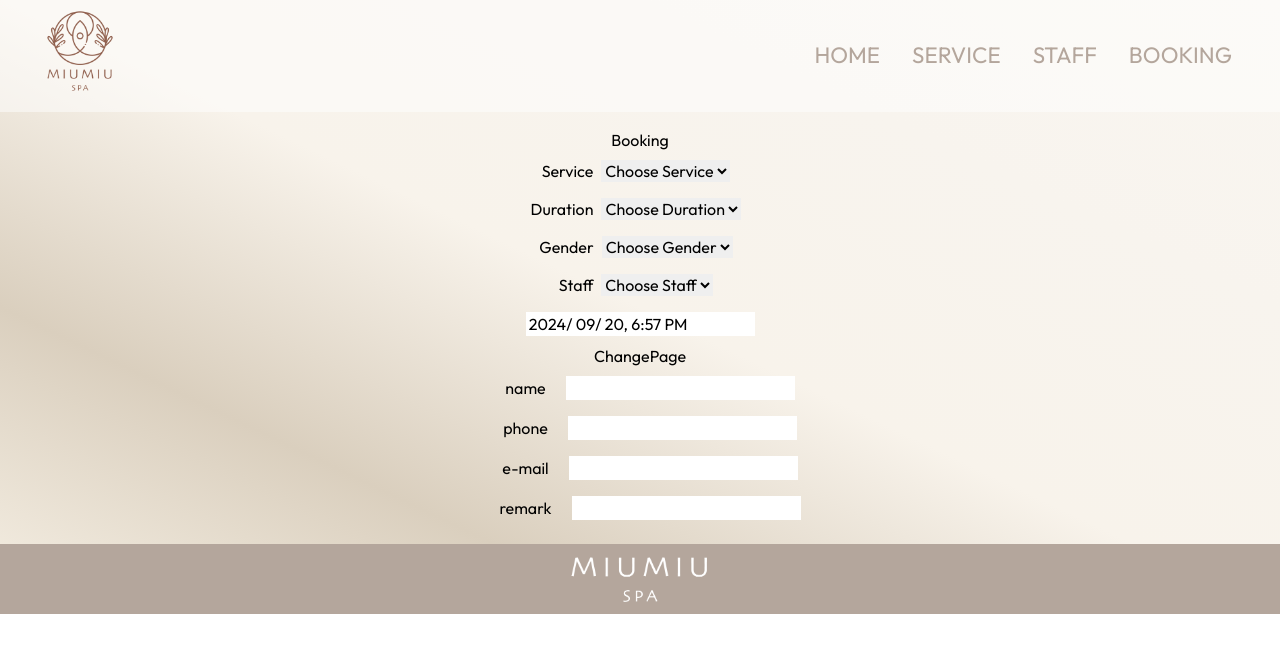
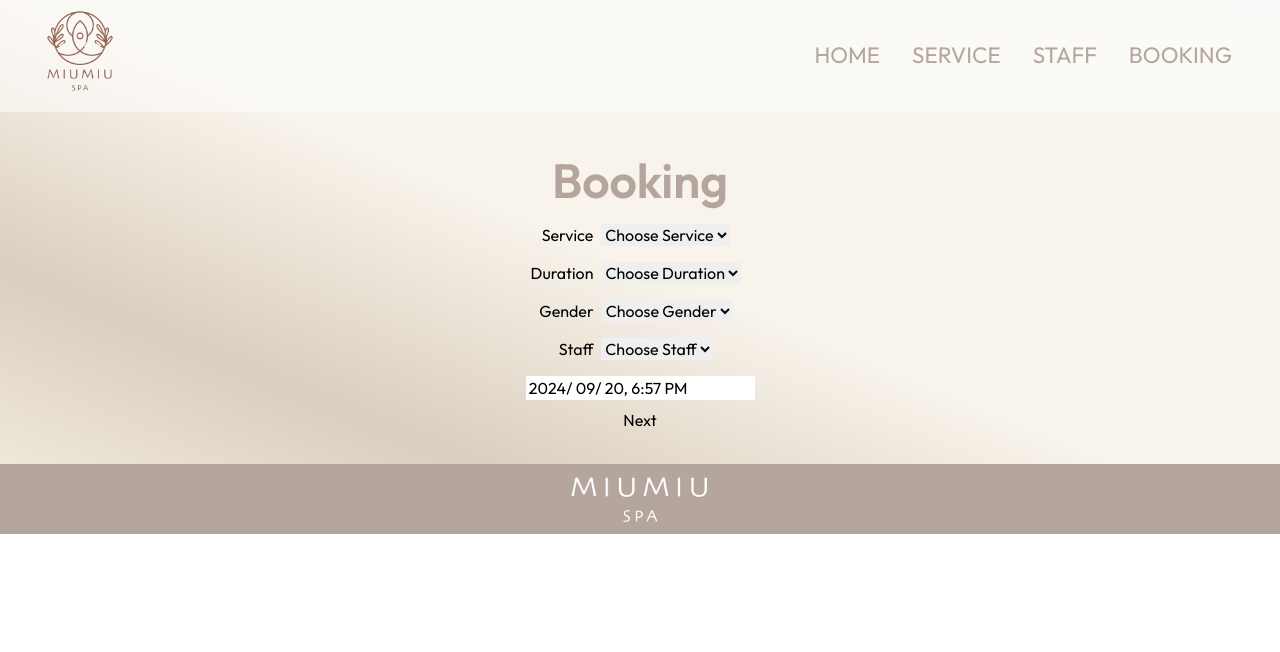
Before and after one commit to HWenSu/booking-system, a React (Vite) app: page /miumiu-spa/orders in a window 1280 px wide. Shown: the top 652 px of the page. Built offline with nearby package versions, Linux system fonts and the light colour scheme.

Commit message:
Feat: Booking Page change pages Btn function.

```diff
--- a/src/components/ChangePage.jsx
+++ b/src/components/ChangePage.jsx
@@ -1,9 +1,11 @@
-import React from 'react'
-
-const ChangePage = () => {
+const ChangePage = ({ changePageString, onChangePage }) => {
   return (
-    <div>ChangePage</div>
-  )
-}
+    <div>
+      <button onClick={onChangePage} state={changePageString}>
+        {changePageString}
+      </button>
+    </div>
+  );
+};
 
 export default ChangePage
--- a/src/components/GenderDropdown.jsx
+++ b/src/components/GenderDropdown.jsx
@@ -1,8 +1,8 @@
 import React from 'react'
 
-const GenderDropdown = ( {data} ) => {
+const GenderDropdown = ({ data, isHidden }) => {
   return (
-    <div>
+    <div className={isHidden ? "hidden" : "block"}>
       <label>{data[0].label}</label>
       <select className="m-2">
         <option value="">Choose {data[0].label}</option>
@@ -13,6 +13,6 @@ const GenderDropdown = ( {data} ) => {
       </select>
     </div>
   );
-}
+};
 
 export default GenderDropdown
--- a/src/components/InputField.jsx
+++ b/src/components/InputField.jsx
@@ -1,14 +1,14 @@
 import React from 'react'
 
-const InputField = ( {data} ) => {
+const InputField = ({ data, isHidden }) => {
   return (
-    <div className="flex justify-center p-2">
-      <p className="text-center px-5">{data[0].label}</p>
-      <input
-        type="text"
-      />
+    <div className={isHidden ? "hidden" : "block"}>
+      <div className="flex justify-center p-2">
+        <p className="text-center px-5">{data[0].label}</p>
+        <input type={data[0].type} />
+      </div>
     </div>
-  )
-}
+  );
+};
 
 export default InputField
--- a/src/components/ServiceDropdown.jsx
+++ b/src/components/ServiceDropdown.jsx
@@ -1,29 +1,29 @@
 
-const ServiceDropdown = ({ data, onChange }) => {
+const ServiceDropdown = ({ data, onChange, isHidden }) => {
   return (
-    <div>
+    <div className={isHidden ? "hidden" : "block"}>
       {data &&
         data.map((item, itemIndex) => (
           <div key={itemIndex}>
             <label>{item.label}</label>
             <select className="m-2" required>
               <option value="">Choose {item.label}</option>
-              {item.option.map((option, index)=> {
+              {item.option.map((option, index) => {
                 // 判斷 option 是否為陣列
-                if(Array.isArray(option)){
+                if (Array.isArray(option)) {
                   return option.map((number, numberIndex) => (
-                      <option key={numberIndex} value={number} className="p-2">
-                        {number}
-                      </option>
-                    ))
+                    <option key={numberIndex} value={number} className="p-2">
+                      {number}
+                    </option>
+                  ));
                 } else {
                   return (
                     <option key={index} value={option} className="p-2">
                       {option}
                     </option>
-                  )
+                  );
                 }
-            })}
+              })}
             </select>
           </div>
         ))}
--- a/src/components/StaffDropdown.jsx
+++ b/src/components/StaffDropdown.jsx
@@ -1,7 +1,7 @@
-const StaffDropdown = ( {data} ) => {
+const StaffDropdown = ( {data, isHidden} ) => {
   {console.log(data)}
   return (
-    <div>
+    <div className={isHidden ? "hidden" : "block"}>
       <label>{data[0].label}</label>
       <select className="m-2">
         <option value="">Choose {data[0].label}</option>
--- a/src/components/TimePicker.jsx
+++ b/src/components/TimePicker.jsx
@@ -3,10 +3,7 @@ import DatePicker from "react-datepicker";
 import "react-datepicker/dist/react-datepicker.css";
 import { addMinutes, format } from "date-fns";
 
-
-
-
-const TimePicker = ({ duration, onTimeChange }) => {
+const TimePicker = ({ duration, onTimeChange, isHidden }) => {
   const [startDate, setStartDate] = useState(new Date());
 
   const handleChange = (date) => {
@@ -18,7 +15,7 @@ const TimePicker = ({ duration, onTimeChange }) => {
     onTimeChange(formattedDate, formattedEndDate);
   };
   return (
-    <div>
+    <div className={isHidden ? "hidden" : "block"}>
       <DatePicker
         selected={startDate}
         onChange={handleChange}
--- a/src/pages/Booking.jsx
+++ b/src/pages/Booking.jsx
@@ -1,4 +1,4 @@
-import { useState, useEffect } from "react";
+import { useState }from "react";
 
 import ServiceDropdown from "../components/ServiceDropdown";
 import GenderDropdown from "../components/GenderDropdown";
@@ -6,7 +6,6 @@ import StaffDropdown from "../components/StaffDropdown";
 import TimePicker from "../components/TimePicker";
 import ChangePage from "../components/ChangePage";
 import InputField from "../components/InputField";
-
 
 import useAPIService from "../components/hooks/useAPIService"; //獲取API的通用 HOOK
 
@@ -34,68 +33,56 @@ const Booking = () => {
     remark: "",
   });
 
-  //儲存過濾清單
-  const [filteredStaff, setFilteredStaff] = useState([]);
-  const [filterServices, setFilterServices] = useState([]);
   //儲存隱藏變數
   const [isHidden, setIsHidden] = useState(false);
-
-  // 取得後端資料
-  const { data: serviceData, error: serviceError } = useAPIService(
-    "/modals/serviceData.json"
-  );
-  const { data: staffData, error: staffError } = useAPIService(
-    "/modals/staffData.json"
-  );
+  // 儲存切換頁的狀態
+  const [changePageString, setChangePageString] = useState("Next");
 
   const { data: templateData, error: templateError } = useAPIService(
     "/modals/templateData.json"
   );
 
-  // useEffect(() => {
-  //   //監聽 formData.gender 來過濾 Staff 名單
-  //   if (staffData && staffData.staff) {
-  //     const filteredStaff = formData.gender
-  //       ? staffData.staff.filter((staff) => staff.gender === formData.gender)
-  //       : staffData.staff;
-  //     setFilteredStaff(filteredStaff);
-  //   } else {
-  //     setFilteredStaff([]); // 如果 staff　不在，設置為空陣列，防止錯誤
-  //   }
-  //   //監聽formData.service 來過濾 duration 名單
-  //   if (serviceData && serviceData.services) {
-  //     const filterService = formData.service
-  //       ? serviceData.services.filter(
-  //           (service) => service.name === formData.service
-  //         )
-  //       : serviceData.services;
-  //     setFilterServices(filterService);
-  //   } else {
-  //     setFilterServices([]);
-  //   }
-  // }, [staffData, formData.gender, serviceData, formData.service]);
+  if (!templateData) return <div>Loading</div>;
+  if (templateError) return <div>Error: {templateError.message}</div>;
 
-  //檢查API資料是否獲取成功
-  if (!serviceData || !staffData) return <div>Loading</div>;
-  if (serviceError) return <div>Error: {serviceError.message}</div>;
-  if (staffError) return <div>Error: {staffError.message}</div>;
+  // 隱藏切換函式
+  const getHidden = (category) => {
+    if (category !== "Input" && changePageString === "Back") {
+      return true;
+    } else if (category === "Input" && changePageString === "Next") {
+      return true;
+    } else {
+      return false;
+    }
+  };
+
+  //  處理切換頁函式
+  const handleChangePage = () => {
+    if (changePageString === "Next") {
+      setChangePageString("Back");
+      setIsHidden(true);
+    } else {
+      setChangePageString("Next");
+      setIsHidden(false);
+    }
+  };
 
   //處理表單變化
-  const handleChange = (name, value) => {
-    setFormData((preFormData) => ({
-      ...preFormData,
-      [name]: value,
-    }));
-  };
+  // const handleChange = (name, value) => {
+  //   setFormData((preFormData) => ({
+  //     ...preFormData,
+  //     [name]: value,
+  //   }));
+  // };
 
   //處理時間戳改變函式
-  const handleTimeChange = (date, endDate) => {
-    setFormData((preFormData) => ({
-      ...preFormData,
-      startTime: date,
-      endTime: endDate,
-    }));
-  };
+  // const handleTimeChange = (date, endDate) => {
+  //   setFormData((preFormData) => ({
+  //     ...preFormData,
+  //     startTime: date,
+  //     endTime: endDate,
+  //   }));
+  // };
 
   //處理表單提交
   const handleSubmit = (e) => {
@@ -117,26 +104,33 @@ const Booking = () => {
     });
   };
 
-
   return (
-    <form onSubmit={handleSubmit} className="flex flex-col m-4">
-      <h2>Booking</h2>
-      <div className={isHidden ? "hidden" : "block"}>
+    <form onSubmit={handleSubmit} className="flex flex-col m-8">
+      <h2 className="text-tertiary font-semibold text-[3rem] animate-fade-in-title">
+        Booking
+      </h2>
+      <div>
         {/* //渲染模板 */}
         {templateData.map((item, index) => {
-          const Component = componentMap[item.category]
-          {
-            console.log(item.Data);
-          }
+          const Component = componentMap[item.category];
           return (
             <Component
               key={index}
               data={item.Data}
+              isHidden={getHidden(item.category)}
               // onChange={onChange}
+              changePageString={changePageString}
+              onChangePage={handleChangePage}
             />
-          )
+          );
         })}
       </div>
+      <button
+        onClick={handleSubmit}
+        className={changePageString === "Back" ? "block" : "hidden"}
+      >
+        Submit
+      </button>
     </form>
   );
 };
```
